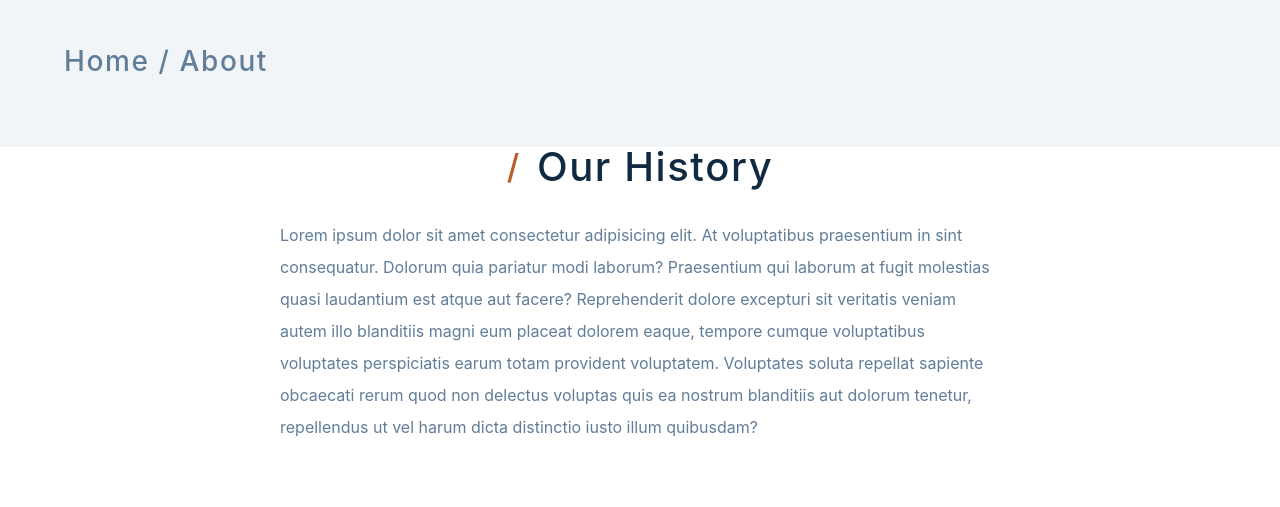
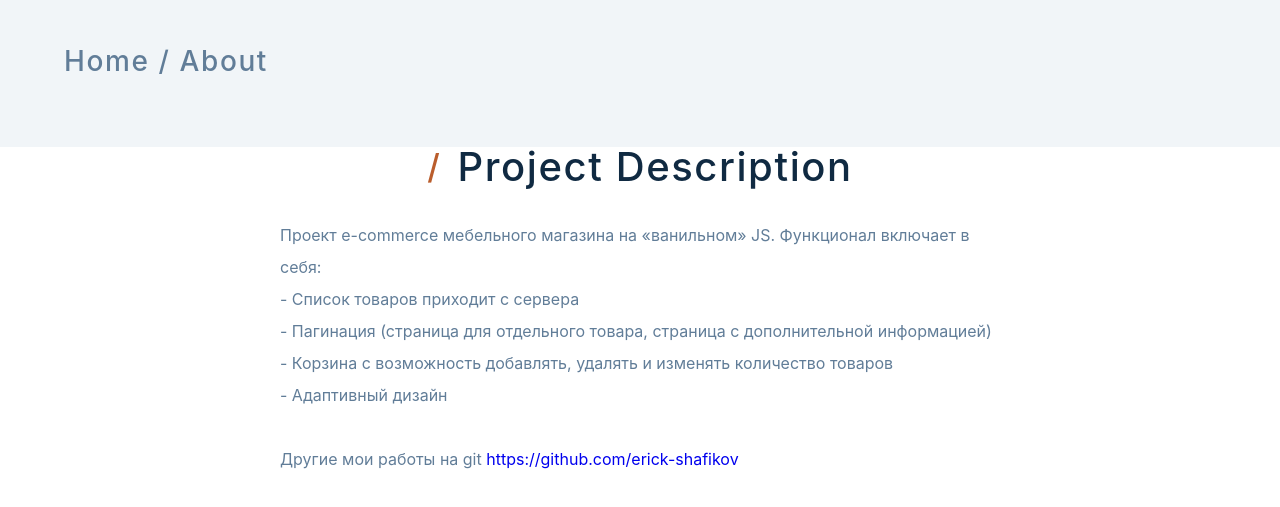
Before and after one commit to erick-shafikov/furniture-store, a plain HTML site: page about.html in a window 1280 px wide. Shown: the part 109-616 px from the top of the page. Drawn offline with Linux system fonts and the light colour scheme; a script that the page names is missing.

Commit message:
add info about project

```diff
--- a/about.html
+++ b/about.html
@@ -92,18 +92,21 @@
     <!-- about -->
     <section class="sction section-center about-page">
       <div class="title">
-        <h2><span>/</span>our history</h2>
+        <h2><span>/</span>Project description</h2>
         <p class="about-text">
-          Lorem ipsum dolor sit amet consectetur adipisicing elit. At
-          voluptatibus praesentium in sint consequatur. Dolorum quia pariatur
-          modi laborum? Praesentium qui laborum at fugit molestias quasi
-          laudantium est atque aut facere? Reprehenderit dolore excepturi sit
-          veritatis veniam autem illo blanditiis magni eum placeat dolorem
-          eaque, tempore cumque voluptatibus voluptates perspiciatis earum totam
-          provident voluptatem. Voluptates soluta repellat sapiente obcaecati
-          rerum quod non delectus voluptas quis ea nostrum blanditiis aut
-          dolorum tenetur, repellendus ut vel harum dicta distinctio iusto illum
-          quibusdam?
+          Проект e-commerce мебельного магазина на «ванильном» JS. Функционал
+          включает в себя:<br />
+          - Список товаров приходит c сервера<br />
+          - Пагинация (страница для отдельного товара, страница c дополнительной
+          информацией)<br />
+          - Корзина c возможность добавлять, удалять и изменять количество
+          товаров<br />
+          - Адаптивный дизайн<br />
+          <br />
+          Другие мои работы на git
+          <a href="https://github.com/erick-shafikov"
+            >https://github.com/erick-shafikov</a
+          >
         </p>
       </div>
     </section>
```
Also changed, not shown: 1 other file.
